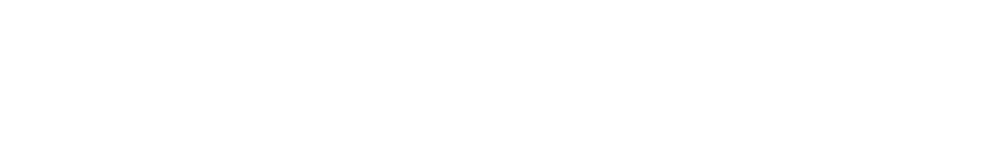
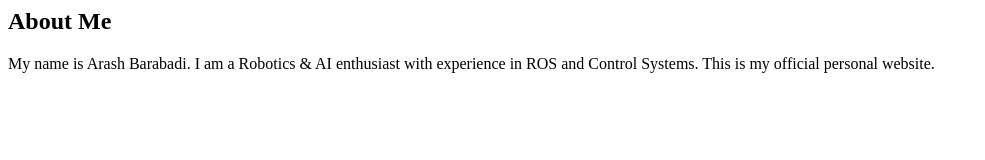
Before and after one commit to Arash-Barabadi/Arash-Barabadi.github.io, a plain HTML site: page index.html in a window 1280 px wide. Shown: the whole page, without its empty margins (0-985 px from the left). Drawn offline with Linux system fonts and the light colour scheme.

Commit message:
Update index.html

```diff
--- a/index.html
+++ b/index.html
@@ -2,3 +2,6 @@
 <meta name="description" content="Official website of Arash Barabadi — Robotics & AI enthusiast with expertise in ROS, Control Systems, and intelligent automation.">
 <meta name="keywords" content="Arash Barabadi, Robotics, AI, ROS, Control Systems, GitHub Pages">
 <link rel="canonical" href="https://arash-barabadi.github.io/">
+
+<h2>About Me</h2>
+<p>My name is Arash Barabadi. I am a Robotics & AI enthusiast with experience in ROS and Control Systems. This is my official personal website.</p>
```
